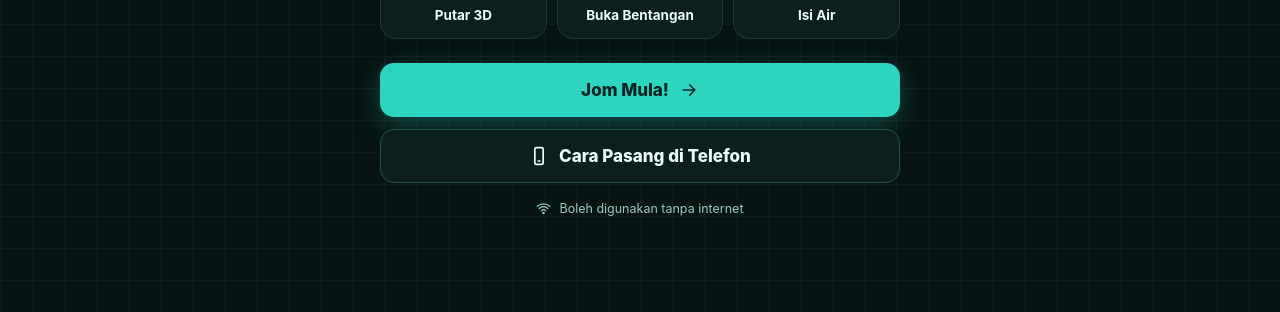
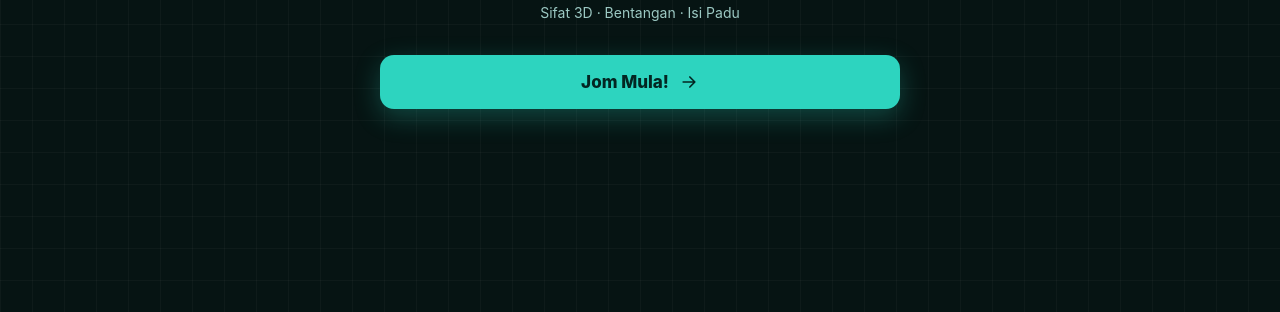
Before and after one commit to ekwanbiz/bentuk3d, a plain HTML site: page index.html in a window 1280 px wide. Shown: the part 488-800 px from the top of the page. Drawn offline with Linux system fonts and the light colour scheme.

Commit message:
Skrin pembuka ringkas: logo, nama, slogan dan Jom Mula sahaja
Co-Authored-By: Claude Opus 5.5 <noreply@anthropic.com>
Claude-Session: https://claude.ai/code/session_01Tv51XvWykrajcfY7iSANdp

```diff
--- a/index.html
+++ b/index.html
@@ -320,6 +320,7 @@ main.wide{max-width:none;padding:26px 28px 24px}
 .side .mmhome+.offline{margin-top:0}
 .ph .mmhome{display:none}
 @media(max-width:860px){.ph .mmhome{display:inline-flex;width:42px;height:42px;padding:0;justify-content:center}.ph .mmhome span{display:none}}
+.splash .btn.pri.wide{margin-top:10px}
 </style>
 <style id="nozoom">html{touch-action:manipulation;-webkit-text-size-adjust:100%;text-size-adjust:100%}</style></head>
 <body>
@@ -513,15 +514,12 @@ function simPreview(kind){
  return''}
 
 const VIEWS={
- splash(){return`<div class="splash"><a class="mmhome sp" href="/mathmotion/#/utama" aria-label="Kembali ke MATHMOTION (semua app)"><svg viewBox="0 0 96 96" aria-hidden="true" style="width:20px;height:20px;flex:none" fill="none" stroke-linecap="round" stroke-width="12"><path d="M14 74 L26 26" stroke="#2EE6A6"/><path d="M26 26 L48 58" stroke="#FF8A3D"/><path d="M48 58 L70 26" stroke="#B57BFF"/><path d="M70 26 L82 74" stroke="#FFC93C"/></svg><span>MATHMOTION</span></a><div class="sp-in view">
+ splash(){return`<div class="splash"><div class="sp-in view">
   <div class="logo-big">${LOGO}</div>
   <h1 class="brand h">BENTUK<b>3D</b></h1>
   <p class="tagline h"><span>Putar.</span> <span>Buka.</span> <span>Isi!</span></p>
   <p class="sub">Sifat 3D · Bentangan · Isi Padu</p>
-  <div class="sp-sims">${SIMS.map(s=>`<a class="sp-sim ${s.cls}" href="#/simulasi/${s.id}" aria-label="Buka simulasi ${s.name}"><span class="go">${I('arrow')}</span><span class="sq">${I(s.icon)}</span><b>${s.name}</b></a>`).join('')}</div>
-  <a class="btn pri wide" href="#/utama">Jom Mula! ${I('arrow')}</a>
-  <a class="btn sec wide" href="#/pasang">${I('phone')}Cara Pasang di Telefon</a>
-  <p class="offline">${I('wifi')}Boleh digunakan tanpa internet</p></div></div>`},
+  <a class="btn pri wide" href="#/utama">Jom Mula! ${I('arrow')}</a></div></div>`},
  utama(){return head('BENTUK3D','Selamat datang!','Jom teroka dunia bentuk 3D.',starPill())+
   `<div class="card prog"><div class="top"><b>Kemajuan Saya</b><small>Set latihan lulus</small></div><div class="bars">${TOPICS.map(t=>`<div class="bar ${t.cls}"><div class="lab"><span>${t.name}</span><span>${S.prog[t.id]||0}/3</span></div><div class="track"><i style="width:${(S.prog[t.id]||0)/3*100}%"></i></div></div>`).join('')}</div></div>
   <div class="tiles">${[['nota','Nota','Konsep, contoh & kesilapan biasa','book','c1'],['simulasi','Simulasi','Putar, buka bentangan & isi air','sim','c3'],['latihan','Latihan','Cuba soalan ikut topik','pen','c2'],['kuiz','Kuiz','Uji diri, kumpul bintang','trophy','cg']].map(([r,t,d,ic,c])=>`<a class="tile ${c}" href="#/${r}"><div class="ic">${I(ic)}</div><h2 class="h">${t}</h2><p>${d}</p></a>`).join('')}</div>`},
--- a/sw.js
+++ b/sw.js
@@ -1,5 +1,5 @@
 // BENTUK3D – guna versi terbaru bila ada internet, salinan simpanan bila luar talian
-const CACHE='bentuk3d-v3';
+const CACHE='bentuk3d-v4';
 const FILES=['./','./index.html','./manifest.webmanifest','./icons/logo.svg','./icons/icon-192.png','./icons/icon-512.png','./simulasi/putar-3d.html','./simulasi/bentangan.html','./simulasi/isi-air.html'];
 self.addEventListener('install',e=>{e.waitUntil(caches.open(CACHE).then(c=>c.addAll(FILES)).then(()=>self.skipWaiting()))});
 self.addEventListener('activate',e=>{e.waitUntil(caches.keys().then(ks=>Promise.all(ks.filter(k=>k!==CACHE).map(k=>caches.delete(k)))).then(()=>self.clients.claim()))});
```
